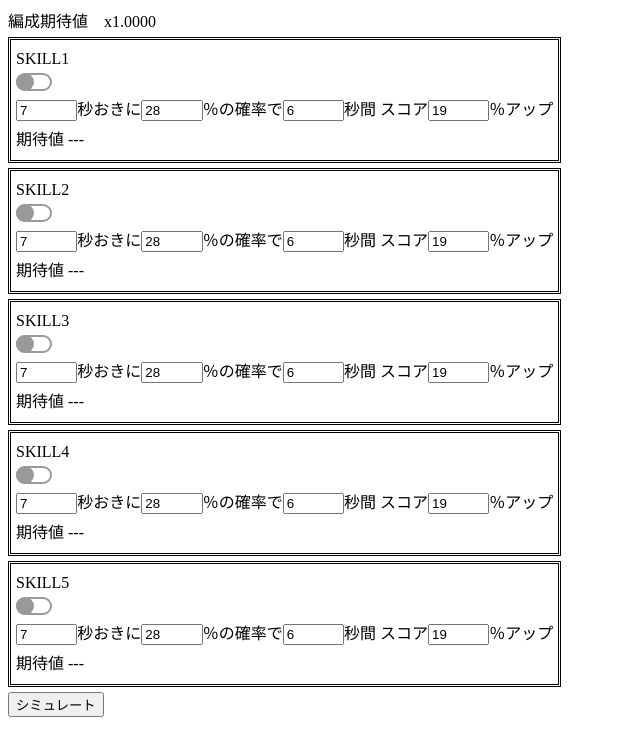
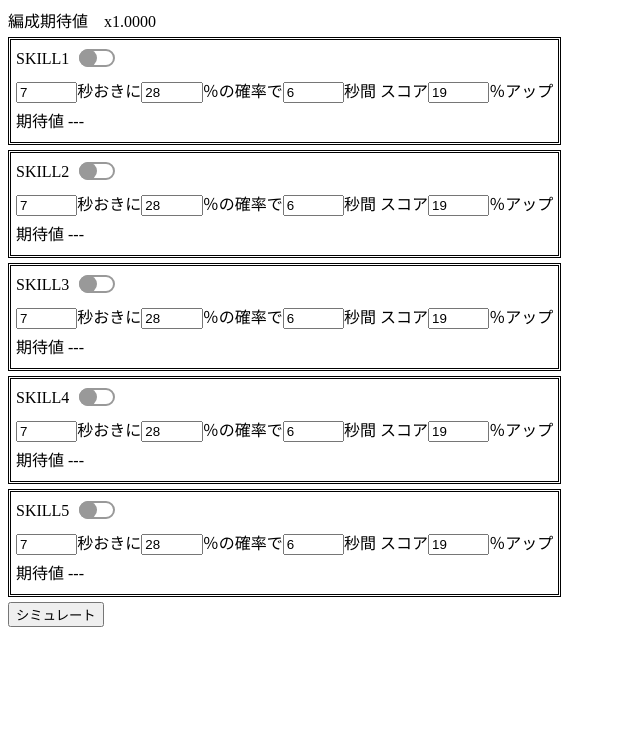
Before and after one commit to akatonbobook/unisim, a plain HTML site: page index.html in a window 1280 px wide. Shown: the whole page, without its empty margins (0-640 px from the left). Drawn offline with Linux system fonts and the light colour scheme.

Commit message:
modify css and html

```diff
--- a/public/style.css
+++ b/public/style.css
@@ -2,10 +2,22 @@
     width: 4em;
 }
 
+#result {
+    white-space: nowrap;
+}
+
 .cardContainer {
+    white-space: nowrap;
     width: fit-content;
     border-style: double;
     padding: 5px;
+}
+
+
+.skillHeadContainer {
+    display: flex;
+    display: -webkit-flex;
+    align-items: center;
 }
 
 .skillHeading {
@@ -27,10 +39,11 @@
 }
 
 .switchframe {
+    margin: 0 10px 3px;
     line-height: 18px;
     letter-spacing: 0;
     text-align: center;
-    font-size: 10px;
+    font-size: 12px;
 
     position: relative;
     width: 36px;
```
Also changed, not shown: index.html (+2 -0 lines).
